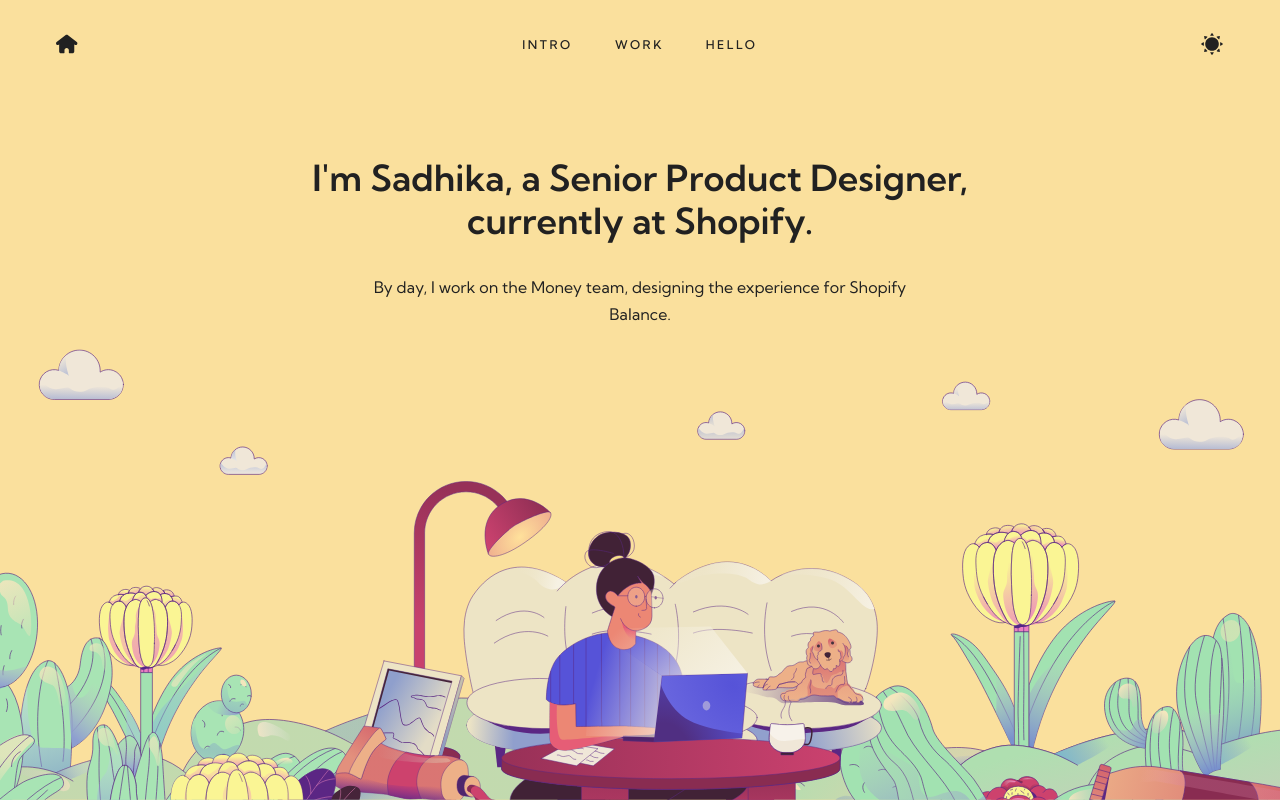
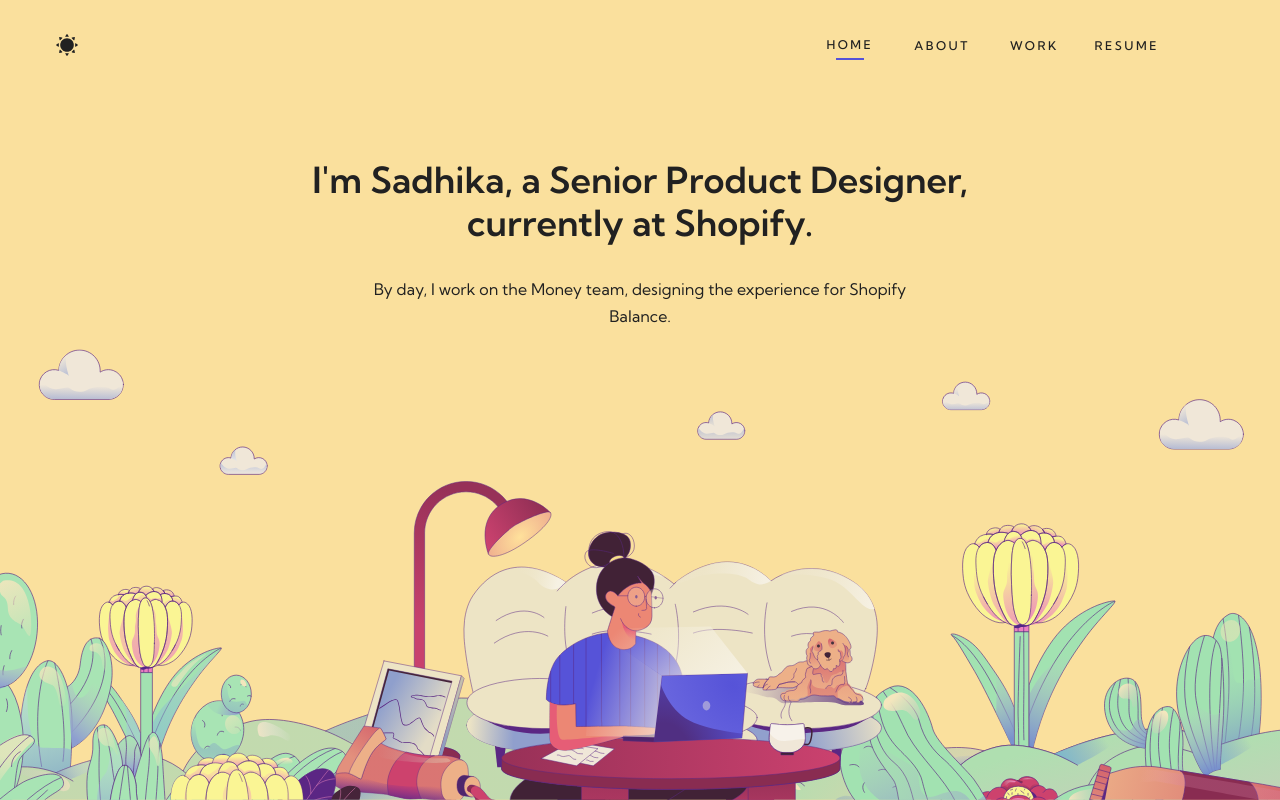
Before and after one commit to SimonMilord/sadhika-portfolio, a React (Create React App) app: page / in a window 1280 px wide. Built offline with nearby package versions, Linux system fonts and the light colour scheme.

Commit message:
changed header

```diff
--- a/src/components/Header/header.jsx
+++ b/src/components/Header/header.jsx
@@ -31,45 +31,18 @@
       body.classList.replace(nightTheme, dayTheme);
       e.target.classList.remove(clickedClass);
       sessionStorage.setItem("theme", "day");
-      props.getTheme('day');
+      props.getTheme("day");
     } else {
       await setTheme(nightTheme);
       body.classList.replace(dayTheme, nightTheme);
       e.target.classList.add(clickedClass);
       sessionStorage.setItem("theme", "night");
-      props.getTheme('night');
+      props.getTheme("night");
     }
   };
 
   return (
     <div className="header">
-      <Link className="header__homeLink" to="/">
-        <img src={Home} className="header__logo" alt="house"></img>
-      </Link>
-      <nav className="nav">
-        <ul className="nav__list">
-          <li className={props.activePage === "introPage" ? "nav__item nav__item--active": "nav__item"}>
-            <Link className="nav__link" to="/intro">
-              Intro
-            </Link>
-          </li>
-          <li className={props.activePage === "workPage" ? "nav__item nav__item--active": "nav__item"}>
-            <Link className="nav__link" to="/work">
-              Work
-            </Link>
-          </li>
-          {/* <li className={props.activePage === "funPage" ? "nav__item nav__item--active": "nav__item"}>
-            <Link className="nav__link" to="/fun">
-              Fun
-            </Link>
-          </li> */}
-          <li className={props.activePage === "contactPage" ? "nav__item nav__item--active": "nav__item"}>
-            <Link className="nav__link" to="/contact">
-              Hello
-            </Link>
-          </li>
-        </ul>
-      </nav>
       <div className="header__dmIcon">
         {theme === "day" ? (
           <img src={Sun} alt="sun icon" onClick={(e) => switchTheme(e)} />
@@ -77,6 +50,49 @@
           <img src={Moon} alt="moon icon" onClick={(e) => switchTheme(e)} />
         )}
       </div>
+
+      <nav className="nav">
+        <ul className="nav__list">
+          <li
+            className={"nav__item nav__item--active"
+              // props.activePage === "/"
+              //   ? "nav__item nav__item--active"
+              //   : "nav__item"
+            }
+          >
+            <Link className="nav__link" to="/">
+              Home
+            </Link>
+          </li>
+          <li
+            className={
+              props.activePage === "introPage"
+                ? "nav__item nav__item--active"
+                : "nav__item"
+            }
+          >
+            <Link className="nav__link" to="/intro">
+              About
+            </Link>
+          </li>
+          <li
+            className={
+              props.activePage === "workPage"
+                ? "nav__item nav__item--active"
+                : "nav__item"
+            }
+          >
+            <Link className="nav__link" to="/work">
+              Work
+            </Link>
+          </li>
+          <li className="nav__item">
+            <a className="nav__link resume" href="/resume.pdf">
+            Resume
+          </a>
+          </li>
+        </ul>
+      </nav>
     </div>
   );
 }
--- a/src/components/Header/header.scss
+++ b/src/components/Header/header.scss
@@ -11,11 +11,8 @@
   &__homeLink {
     text-decoration: none;
   }
-  &__logo {
-    // display: none;
-  }
+
   .nav {
-    width: 40%;
 
     &__list {
       @include display-flex(row,center,center);
@@ -28,7 +25,7 @@
       letter-spacing: 2.5px;
 
       &--active {
-        border-bottom: 2px solid $highlight-lm;
+        border-bottom: 2px solid $accent-color;
       }
     }
     &__link {
--- a/src/styles/partials/_variables.scss
+++ b/src/styles/partials/_variables.scss
@@ -4,7 +4,6 @@
 $font-main: 'Kumbh Sans', Arial, sans-serif;
 
 // color variables
-// $background-day: #F5DD9F;
 $background-day: #FAE09D;
 $background-night: #5B2C8E;
 
@@ -12,3 +11,5 @@
 $font-dm: #EEE;
 $highlight-lm: #B43B65;
 $highlight-dm: #D3C7FF;
+
+$accent-color: #5653D8;
```
Also changed, not shown: src/assets/Images/final.svg.
